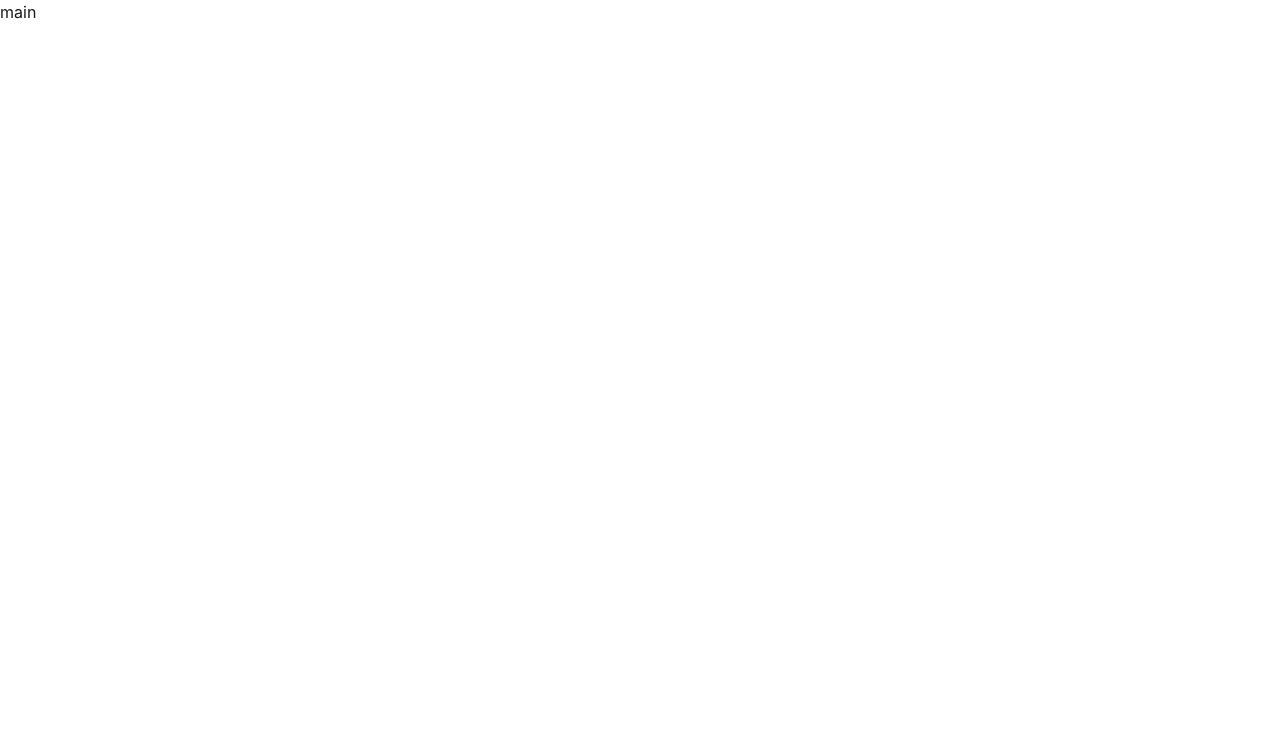
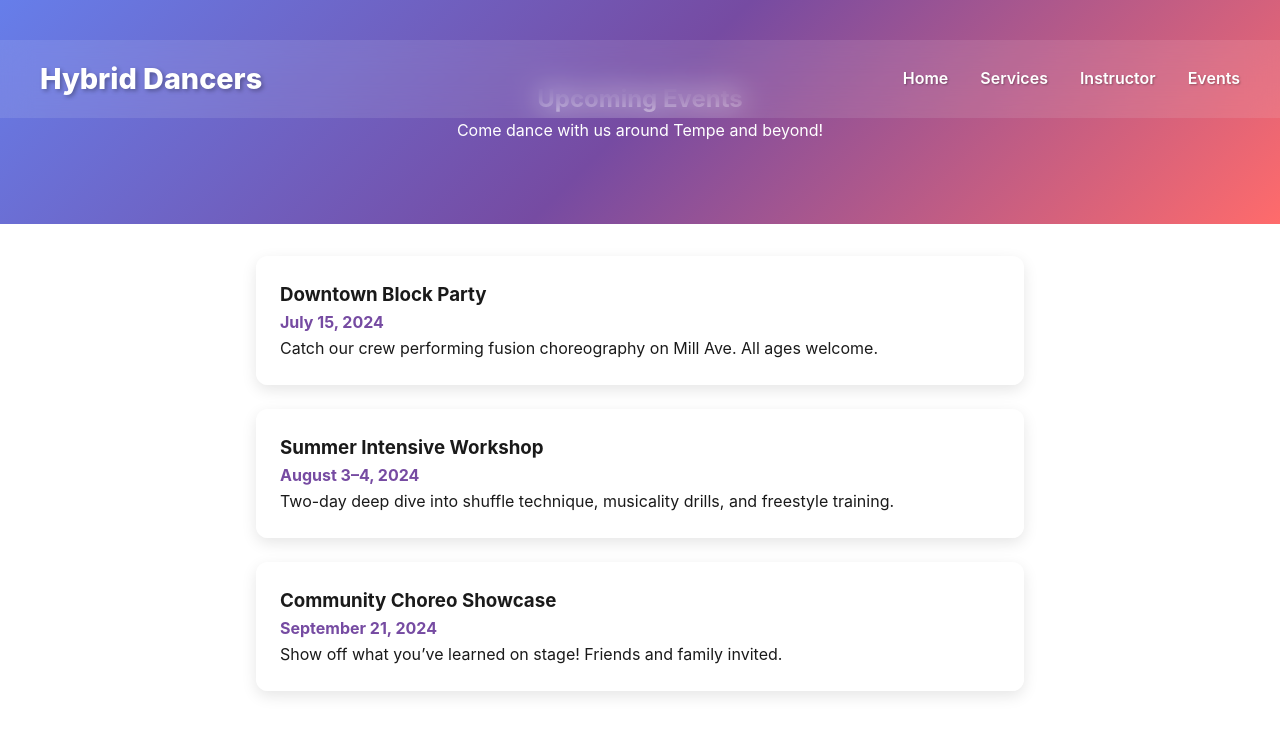
Before and after one commit to Csp-Ai/hybriddancers, a plain HTML site: page events.html in a window 1280 px wide. Drawn offline with Linux system fonts and the light colour scheme.

Commit message:
Enhance events page

```diff
--- a/events.html
+++ b/events.html
@@ -1,11 +1,80 @@
 <!DOCTYPE html>
 <html lang="en">
 <head>
-    <meta charset="UTF-8">
-    <meta name="viewport" content="width=device-width, initial-scale=1.0">
-    <meta name="description" content="Announcements for upcoming Hybrid Dancers meet-ups and events.">
-    <title>Hybrid Dancers – Events</title>
-    <link rel="stylesheet" href="style.css">
-main
+  <meta charset="UTF-8">
+  <meta name="viewport" content="width=device-width, initial-scale=1.0">
+  <meta name="description" content="Upcoming dance battles, workshops, and community events at Hybrid Dancers in Tempe, AZ.">
+  <title>Hybrid Dancers – Events</title>
+  <link rel="stylesheet" href="style.css">
+  <style>
+    body {
+        font-family: 'Inter', -apple-system, BlinkMacSystemFont, sans-serif;
+        line-height: 1.6;
+        color: #1a1a1a;
+        margin: 0;
+    }
+    .events-hero {
+        background: linear-gradient(135deg, #667eea 0%, #764ba2 50%, #ff6b6b 100%);
+        color: white;
+        padding: 5rem 2rem;
+        text-align: center;
+    }
+    .events-list {
+        max-width: 800px;
+        margin: 2rem auto;
+        padding: 0 1rem;
+    }
+    .event-card {
+        background: rgba(255, 255, 255, 0.9);
+        border-radius: 12px;
+        padding: 1.5rem;
+        margin-bottom: 1.5rem;
+        box-shadow: 0 5px 15px rgba(0,0,0,0.1);
+    }
+    .event-card h3 {
+        margin-top: 0;
+    }
+    .event-date {
+        font-weight: bold;
+        color: #764ba2;
+    }
+  </style>
+</head>
+<body>
+  <nav class="nav">
+    <div class="nav-container">
+      <div class="logo">Hybrid Dancers</div>
+      <ul class="nav-links">
+        <li><a href="index.html">Home</a></li>
+        <li><a href="services.html">Services</a></li>
+        <li><a href="instructor.html">Instructor</a></li>
+        <li><a href="events.html">Events</a></li>
+      </ul>
+    </div>
+  </nav>
+
+  <section class="events-hero">
+    <h1>Upcoming Events</h1>
+    <p>Come dance with us around Tempe and beyond!</p>
+  </section>
+
+  <section class="events-list">
+    <div class="event-card">
+      <h3>Downtown Block Party</h3>
+      <p class="event-date">July 15, 2024</p>
+      <p>Catch our crew performing fusion choreography on Mill Ave. All ages welcome.</p>
+    </div>
+    <div class="event-card">
+      <h3>Summer Intensive Workshop</h3>
+      <p class="event-date">August 3–4, 2024</p>
+      <p>Two-day deep dive into shuffle technique, musicality drills, and freestyle training.</p>
+    </div>
+    <div class="event-card">
+      <h3>Community Choreo Showcase</h3>
+      <p class="event-date">September 21, 2024</p>
+      <p>Show off what you’ve learned on stage! Friends and family invited.</p>
+    </div>
+  </section>
+
 </body>
 </html>
```
